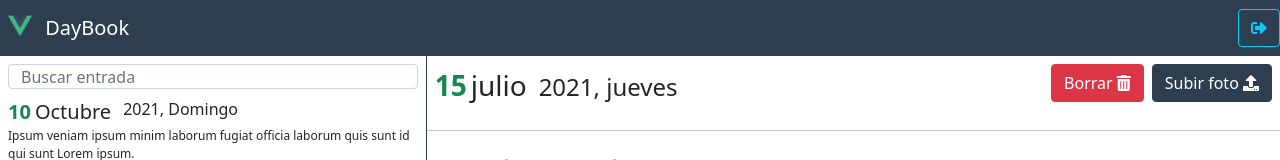
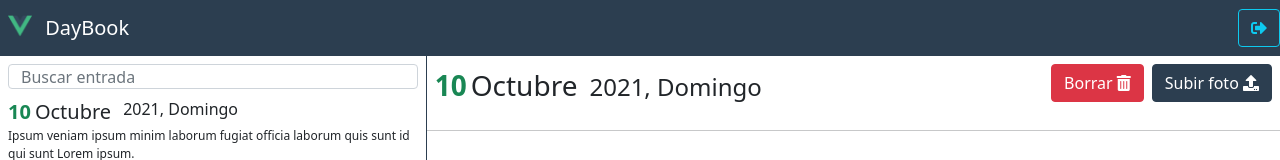
Before and after one commit to diego-garro/vue-journal-vuex, a Vue app: page /#/daybook/1 in a window 1280 px wide. Shown: the top 160 px of the page. Built offline with nearby package versions, Linux system fonts and the light colour scheme.

Commit message:
Clase 169: Mostrar entrada en pantalla o redireccionar al usuario

```diff
--- /dev/null
+++ b/src/modules/daybook/helpers/getDayMonthYear.js
@@ -0,0 +1,35 @@
+const months = [
+  "Enero",
+  "Febrero",
+  "Marzo",
+  "Abril",
+  "Mayo",
+  "Junio",
+  "Julio",
+  "Agosto",
+  "Septiembre",
+  "Octubre",
+  "Noviembre",
+  "Diciembre",
+]
+const days = [
+  "Domingo",
+  "Lunes",
+  "Martes",
+  "Miércoles",
+  "Jueves",
+  "Viernes",
+  "Sábado",
+]
+
+const getDayMonthYear = (dateString) => {
+  const date = new Date(dateString)
+
+  return {
+    day: date.getDate(),
+    month: months[date.getMonth()],
+    yearDay: `${date.getFullYear()}, ${days[date.getDay()]}`,
+  }
+}
+
+export default getDayMonthYear
--- a/src/modules/daybook/views/EntryView.vue
+++ b/src/modules/daybook/views/EntryView.vue
@@ -1,9 +1,9 @@
 <template>
   <div class="entry-title d-flex justify-content-between p-2">
     <div>
-      <span class="text-success fs-3 fw-bold">15</span>
-      <span class="mx-1 fs-3">julio</span>
-      <span class="mx-2 fs-4 fw-light">2021, jueves</span>
+      <span class="text-success fs-3 fw-bold">{{ day }}</span>
+      <span class="mx-1 fs-3">{{ month }}</span>
+      <span class="mx-2 fs-4 fw-light">{{ yearDay }}</span>
     </div>
     <div>
       <button class="btn btn-danger mx-2">
@@ -18,7 +18,7 @@
   </div>
   <hr />
   <div class="d-flex flex-column px-3 h-75">
-    <textarea placeholder="¿Qué sucedió hoy?"></textarea>
+    <textarea v-model="entry.text" placeholder="¿Qué sucedió hoy?"></textarea>
   </div>
   <Fab icon="fa-save" />
   <img
@@ -32,6 +32,8 @@
 import { defineAsyncComponent } from "vue"
 import { mapGetters } from "vuex" // computed
 
+import getDayMonthYear from "../helpers/getDayMonthYear"
+
 export default {
   props: {
     id: {
@@ -42,13 +44,32 @@ export default {
   components: {
     Fab: defineAsyncComponent(() => import("../components/Fab.vue")),
   },
+  data() {
+    return {
+      entry: null,
+    }
+  },
   computed: {
     ...mapGetters("journal", ["getEntryById"]),
+    day() {
+      const { day } = getDayMonthYear(this.entry.date)
+      return day
+    },
+    month() {
+      const { month } = getDayMonthYear(this.entry.date)
+      return month
+    },
+    yearDay() {
+      const { yearDay } = getDayMonthYear(this.entry.date)
+      return yearDay
+    },
   },
   methods: {
     loadEntry() {
       const entry = this.getEntryById(this.id)
-      console.log(entry)
+      if (!entry) this.$router.push({ name: "no-entry" })
+
+      this.entry = entry
     },
   },
   created() {
```
